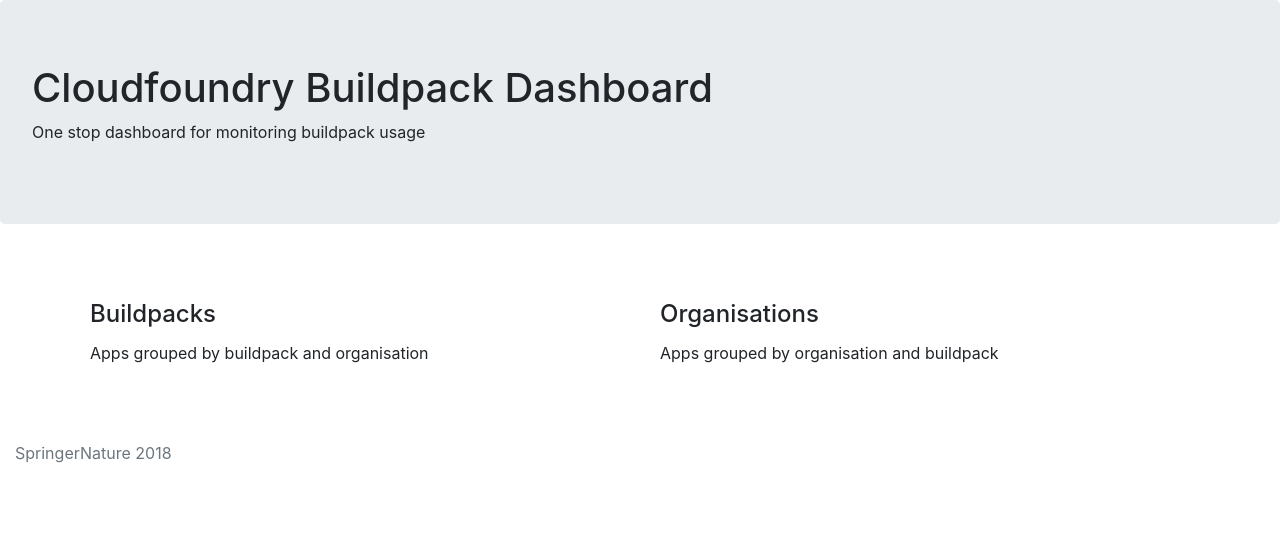
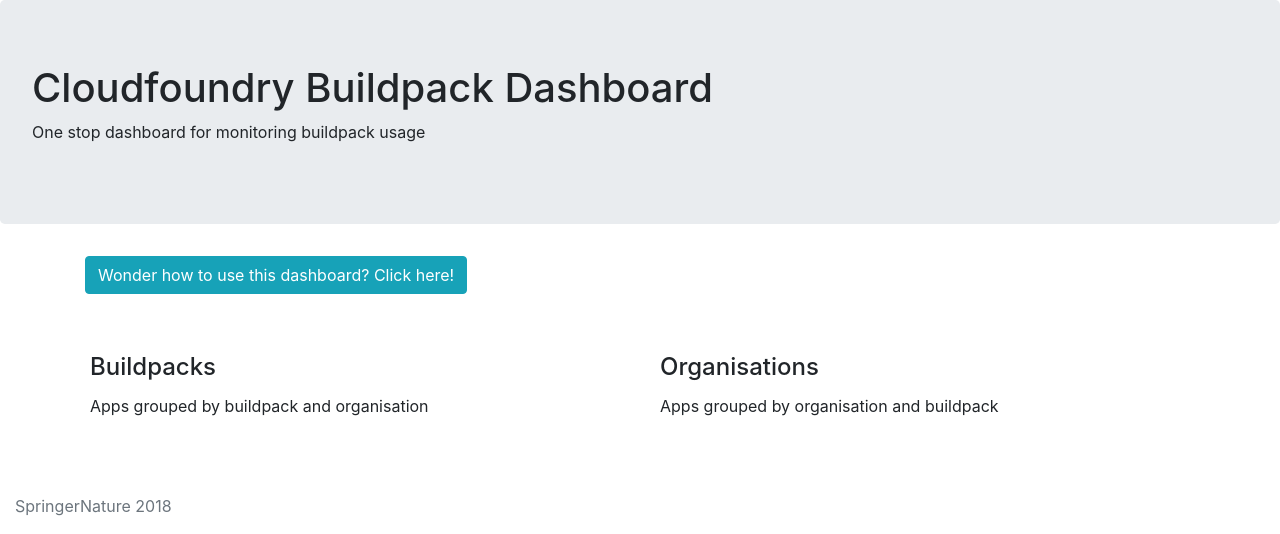
Before and after one commit to SpringerPE/cf_buildpack_dashboard, a Flask app: template cf_buildpack_dashboard/api/templates/buildpack.j2.html in a window 1280 px wide. Shown: the top 534 px of the page. Run offline with Flask 2, Linux system fonts and the light colour scheme; the template is opened without the code that fills it, so the values that code supplies are empty; parts of the project's set-up code (start-up, migrations or seed data) failed here and were passed over; some libraries are stand-ins or nearby versions.

Commit message:
add pop up legend and explanation

```diff
--- a/cf_buildpack_dashboard/api/static/css/tree.css
+++ b/cf_buildpack_dashboard/api/static/css/tree.css
@@ -1,3 +1,7 @@
+
+#accordion-legend {
+  margin-bottom: 15px;
+}
 
 .collapsibleList li{
   cursor           : auto;
--- a/cf_buildpack_dashboard/api/static/js/custom/dashboard.js
+++ b/cf_buildpack_dashboard/api/static/js/custom/dashboard.js
@@ -28,8 +28,10 @@ function appendAppsUl(apps, $parent){
             othersCount = 0;
 
         $.each(apps, function(appIndex, appEntry) {
+            console.log(appEntry.autodetected)
 
-            $appEntryItem = $('<li>', {class: 'list-group-item list-group-item-warning'}).text(appEntry.name);
+            $appEntryItem = $('<li>', {class: 'list-group-item list-group-item-warning'})
+                .text(appEntry.name + (appEntry.autodetected ? " (A)" : ""));
 
             if (appEntry.running) {
                 $appEntryItem.addClass('list-group-item-warning')
--- a/cf_buildpack_dashboard/api/templates/buildpack.j2.html
+++ b/cf_buildpack_dashboard/api/templates/buildpack.j2.html
@@ -18,6 +18,33 @@
         </div>
 
         <div class="container">
+
+            <div class="row" id="accordion-legend" >
+                <div class="col-sm-12">
+
+                    <div id="accordion">
+
+                            <button class="btn btn-info" data-toggle="collapse" data-target="#collapseOne" aria-expanded="false" aria-controls="collapseOne">
+                              Wonder how to use this dashboard? Click here!
+                            </button>
+
+
+                        <div id="collapseOne" class="collapse" aria-labelledby="headingOne" data-parent="#accordion">
+
+                            <p>You are provided with two main views <strong>Buildpacks</strong> and <strong>Organisations</strong>.</p>
+                              <p>Each entry in the list will offer a summary of the related applications in the form of a badge:
+                              <span class="badge badge-secondary">running 2 total 3</span>. where <i>running</i> indicates the number
+                                  of running applications under the selected entry and <i>total</i> the total.</p>
+                                  <p>Some applications are marked with
+                              an <strong>(A)</strong> flag, indicating that your buildpack was autodetected (not specified in the app manifest).</p>
+                              <p>A yellow button: <button type="button" class="btn btn-warning">my application name</button> indicates a running
+                              application. A red button: <button type="button" class="btn btn-danger">my application name</button> a stopped one.
+                                  Enjoy!</p>
+                        </div>
+                    </div>
+                </div>
+
+            </div>
 
             <div class="row">
 
```
